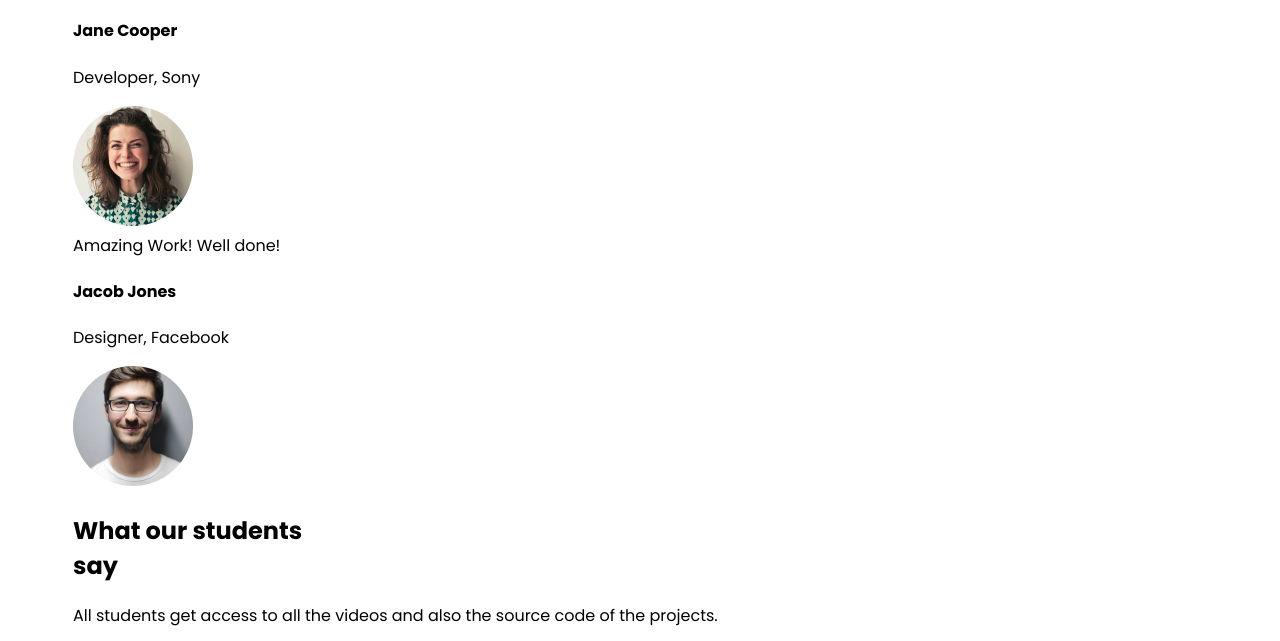
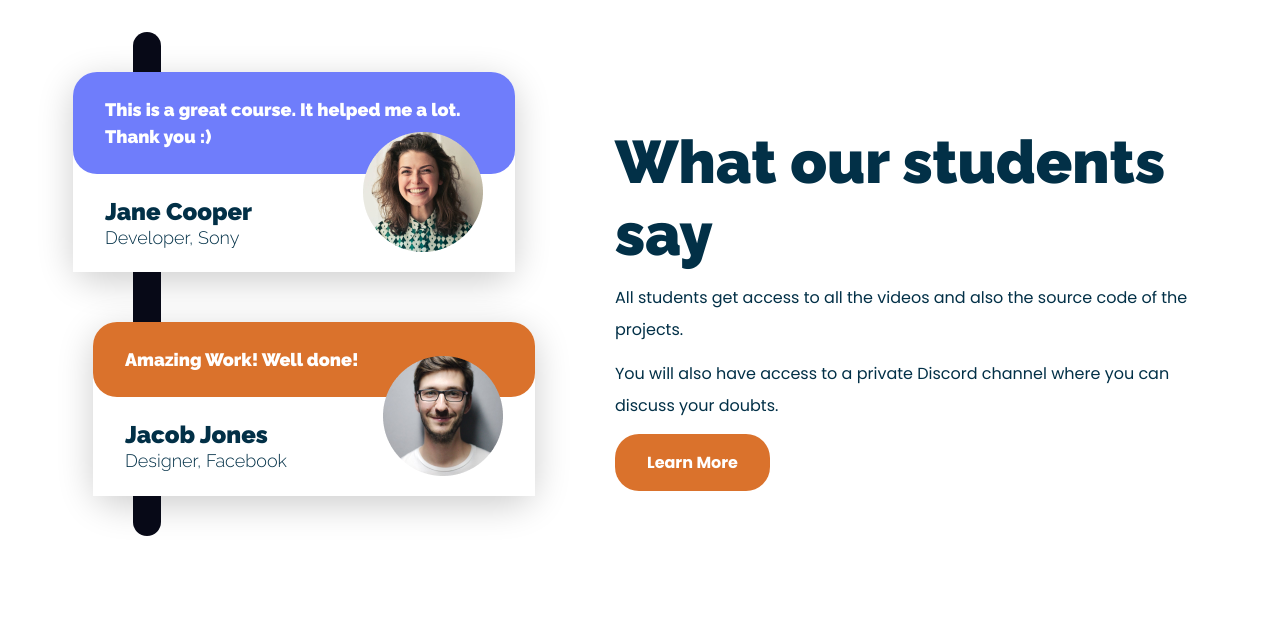
Before and after one commit to sajib689/project-6, a plain HTML site: page index.html in a window 1280 px wide. Shown: the part 828-1469 px from the top of the page. Drawn offline with Linux system fonts and the light colour scheme.

Commit message:
testimonials add successfully

```diff
--- a/index.html
+++ b/index.html
@@ -90,11 +90,13 @@
                 </div>
                 <div class="right">
                     <h2>What our students <br> say</h2>
-                    <p>All students get access to all the videos and also the source code of the projects.</p>
+                    <div class="feature">
+                        <p>All students get access to all the videos and also the source code of the projects.</p>
                     <p>You will also have access to a private Discord channel where you can discuss your doubts.</p>
-
+                    </div>
+                    <a href="#" class="btn light dextop-btn">Learn More</a>
                 </div>
-                <a href="#" class="btn light">Learn More</a>
+                <a href="#" class="btn light mobile-btn">Learn More</a>
             </section>
         </div>
         <!-- end here testimonial section -->
--- a/style.css
+++ b/style.css
@@ -180,6 +180,106 @@ nav ul li a{
 /* header css end from here */
 /* testmonials css start from here */
 
-
-
+section{
+    margin-top: 100px;
+}
+h2{
+    font-family: 'Raleway',sans-serif;
+    font-style: normal;
+    font-weight: 900;
+    font-size: 60px;
+    line-height: 120%;
+    color: #023047;
+    margin: 0;
+}
+h2.light{
+    color: #fff;
+}
+section p{
+    font-family: 'Poppins',sans-serif;
+    font-weight: 400;
+    font-size: 16px;
+    line-height: 200%;
+    color: #023047;
+    margin: 12px 0;
+}
+.testimonials-section{
+    display: flex;
+    gap: 100px;
+    align-items: center;
+}
+.testimonials-section .mobile-btn{
+    display: none;
+}
+.testimonials-section .testimonial-card{
+    width: 442px;
+    background: #FFFFFF;
+    box-shadow: 0px 9px 36px rgba(0, 0, 0, 0.2);
+    border-radius: 24px;
+    margin-bottom: 50px;
+    position: relative;
+}
+.testimonials-section .testimonial-card::before{
+    content: '';
+    width: 28px;
+    position: absolute;
+    height: 40px;
+    top: -40px;
+    left: 60px;
+    background: var(--dark-color);
+    border-radius: 24px 24px 0 0;
+}
+.testimonials-section .testimonial-card:last-child::before{
+    left: 40px;
+    top: -50px;
+    border-radius: 0 0 24px 24px;
+    height: calc(100% + 90px);
+    z-index: -1;
+}
+.testimonials-section .testimonial-card .content{
+    font-family: 'Raleway',sans-serif;
+    font-weight: 900;
+    font-size: 18px;
+    line-height: 150%;
+    color: #FFFFFF;
+    border-radius: 24px;
+    padding: 24px 32px;
+    background: var(--light-blue-color);
+}
+.testimonials-section .testimonial-card:last-child .content{
+    background: var(--orange-color);
+}
+.testimonials-section .testimonial-card .info h4{
+    font-family: 'Raleway',sans-serif;
+    font-weight: 900;
+    font-size: 24px;
+    line-height: 120%;
+    color: #023047;
+    margin: 0;
+}
+.testimonials-section .testimonial-card .info{
+    padding: 24px 32px;
+    background: #fff;
+}
+.testimonials-section .testimonial-card .info p.company{
+    font-family: 'Raleway',sans-serif;
+    font-weight: 400;
+    font-size: 18px;
+    line-height: 120%;
+    color: #023047;
+    margin: 0;
+}
+.testimonials-section .testimonial-card img{
+    width: 120px;
+    height: 120px;
+    position: absolute;
+    right: 32px;
+   bottom: 20px;
+}
+.testimonials-section .testimonial-card:last-child{
+    transform: translateX(20px);
+}
+.testimonials-section .testimonial-card .feature{
+    margin-bottom: 30px;
+}
 /* testmonials css ends from here */
```
